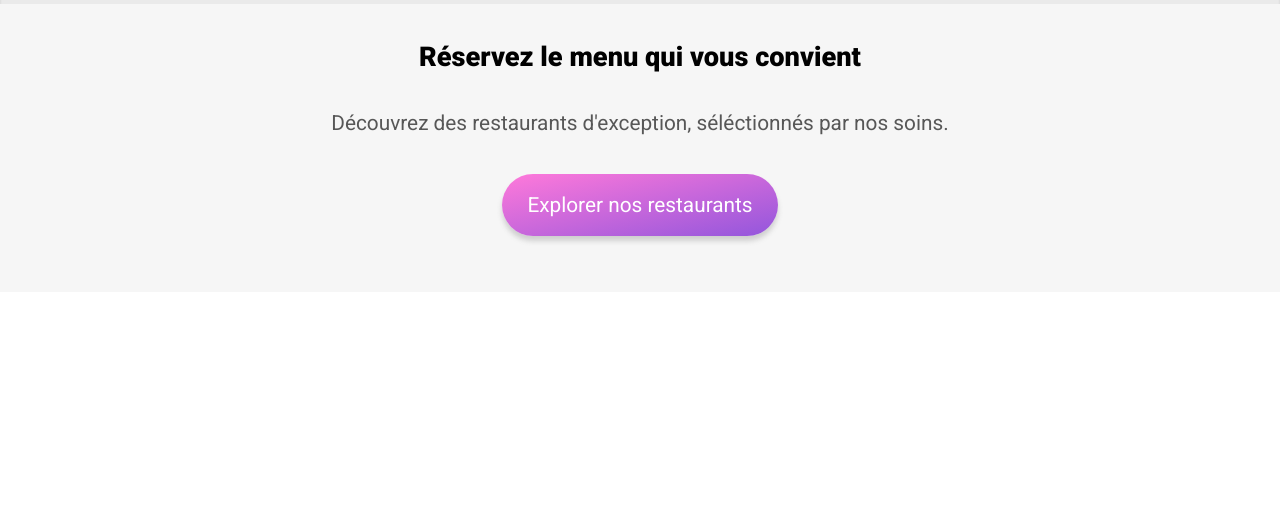
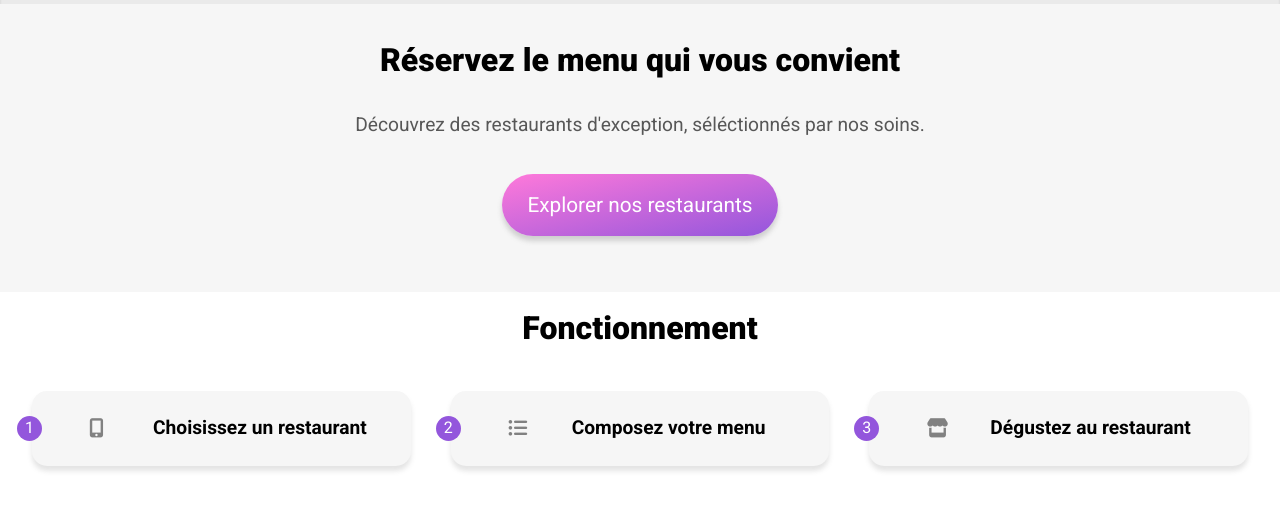
Before and after one commit to farrahtor/Booki-desktop-first, a plain HTML site: page index.html in a window 1280 px wide. Shown: the part 146-655 px from the top of the page. Drawn offline with Linux system fonts and the light colour scheme; a web font is replaced by a local one.

Commit message:
ajout fonctionary html css

```diff
--- /dev/null
+++ b/assets/sass/partials/_fonctionary.scss
@@ -0,0 +1,72 @@
+.fonctionary {
+  width: 100%;
+  height: 440px;
+  @include flex-column(space-evenly, flex-start);
+  @include break-point(tablet) {
+    align-items: center;
+  }
+  @include break-point(desktop) {
+    height: 200px;
+    margin-top: 20px;
+  }
+
+  &-title {
+    @include title;
+  }
+  &-cards {
+    width: 100%;
+    height: 300px;
+    @include flex-column(space-around, flex-start);
+    @include break-point(desktop) {
+      width: 95%;
+      height: 150px;
+      margin: auto;
+      @include flex-row(space-between, center);
+      gap: 40px;
+    }
+  }
+}
+
+.fonctionary-card {
+  &-link {
+    width: 80%;
+    margin: auto;
+    background-color: $light-grey;
+    box-shadow: 0px 5px 5px rgba(118, 118, 118, 0.2);
+    border-radius: 15px;
+    @include flex-row(center, center);
+    position: relative;
+    &:hover {
+      background-color: lighten($color-primary, 35);
+    }
+    @include break-point(tablet) {
+      width: 45%;
+    }
+  }
+  &-nbr {
+    @include flex-row(center, center);
+    position: absolute;
+    left: -15px;
+    width: 25px;
+    height: 25px;
+    color: white;
+    background-color: $color-primary;
+    border-radius: 50px;
+  }
+  &-text {
+    @include flex-row(null, center);
+    width: 90%;
+    height: 75px;
+    & i {
+      font-size: 1.2rem;
+      padding-left: 2em;
+      color: #818181;
+      flex: 0.8;
+    }
+    & p {
+      @include subtitle;
+      font-weight: 600;
+      flex: 3;
+    }
+  }
+}
--- a/assets/sass/partials/_mixin.scss
+++ b/assets/sass/partials/_mixin.scss
@@ -1,13 +1,17 @@
 //Font
 @mixin title {
-  font-size: 1.7rem;
+  font-size: 1.5rem;
   font-weight: 900;
+  padding: 0 20px;
+  @include break-point(tablet) {
+    font-size: 2rem;
+  }
 }
 @mixin subtitle {
-  font-size: 1.1rem;
+  font-size: 1rem;
   font-weight: 400;
   @include break-point(tablet) {
-    font-size: 1.3rem;
+    font-size: 1.2rem;
   }
 }
 
@@ -20,6 +24,7 @@
 }
 @mixin flex-row($valeur1, $valeur2) {
   display: flex;
+  flex-direction: row;
   justify-content: $valeur1;
   align-items: $valeur2;
 }
--- a/assets/sass/styles.scss
+++ b/assets/sass/styles.scss
@@ -5,6 +5,7 @@
 @import "./partials/location";
 @import "./partials/discovery";
 @import "./partials/button";
+@import "./partials/fonctionary";
 
 body {
   font-family: $font-text;
--- a/index.html
+++ b/index.html
@@ -68,6 +68,40 @@
           </div>
           <a href="#" class="omf-btn">Explorer nos restaurants</a>
         </section>
+
+        <!-- Section fonctionnement -->
+        <section class="fonctionary">
+          <h2 class="fonctionary-title">Fonctionnement</h2>
+          <div class="fonctionary-cards">
+            <a class="fonctionary-card-link">
+              <div class="fonctionary-card-nbr">
+                <p>1</p>
+              </div>
+              <div class="fonctionary-card-text">
+                <i class="fas fa-mobile-alt"></i>
+                <p>Choisissez un restaurant</p>
+              </div>
+            </a>
+            <a class="fonctionary-card-link">
+              <div class="fonctionary-card-nbr">
+                <p>2</p>
+              </div>
+              <div class="fonctionary-card-text">
+                <i class="fas fa-list-ul"></i>
+                <p>Composez votre menu</p>
+              </div>
+            </a>
+            <a class="fonctionary-card-link">
+              <div class="fonctionary-card-nbr">
+                <p>3</p>
+              </div>
+              <div class="fonctionary-card-text">
+                <i class="fas fa-store"></i>
+                <p>Dégustez au restaurant</p>
+              </div>
+            </a>
+          </div>
+        </section>
       </main>
       <footer></footer>
     </div>
```
Also changed, not shown: assets/css/styles.css, 1 other file.
